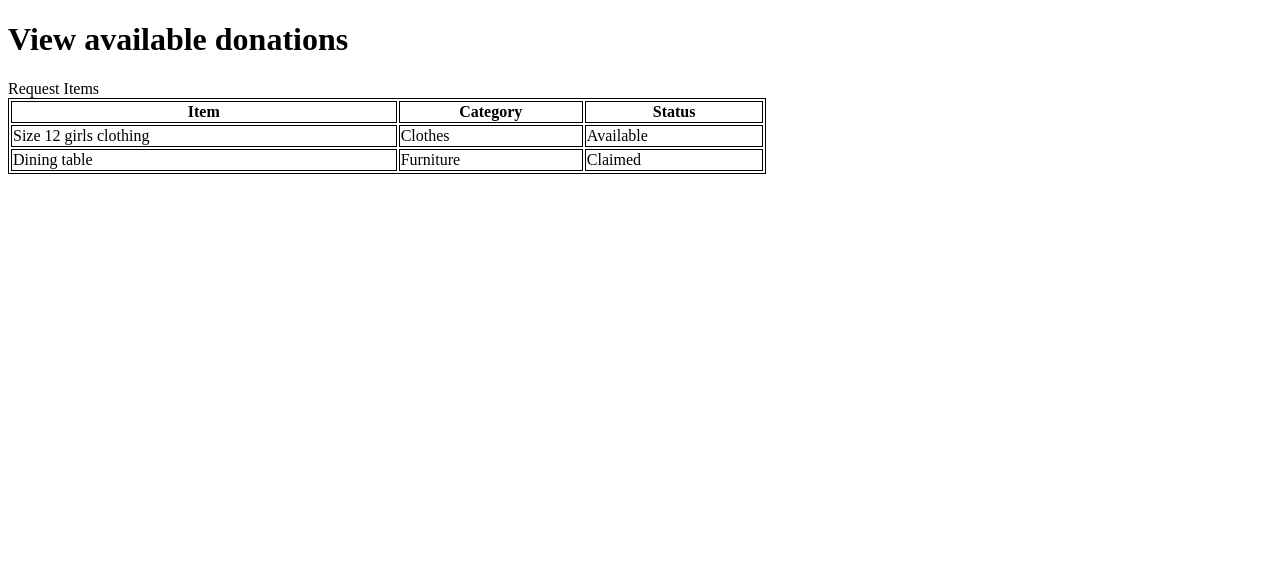
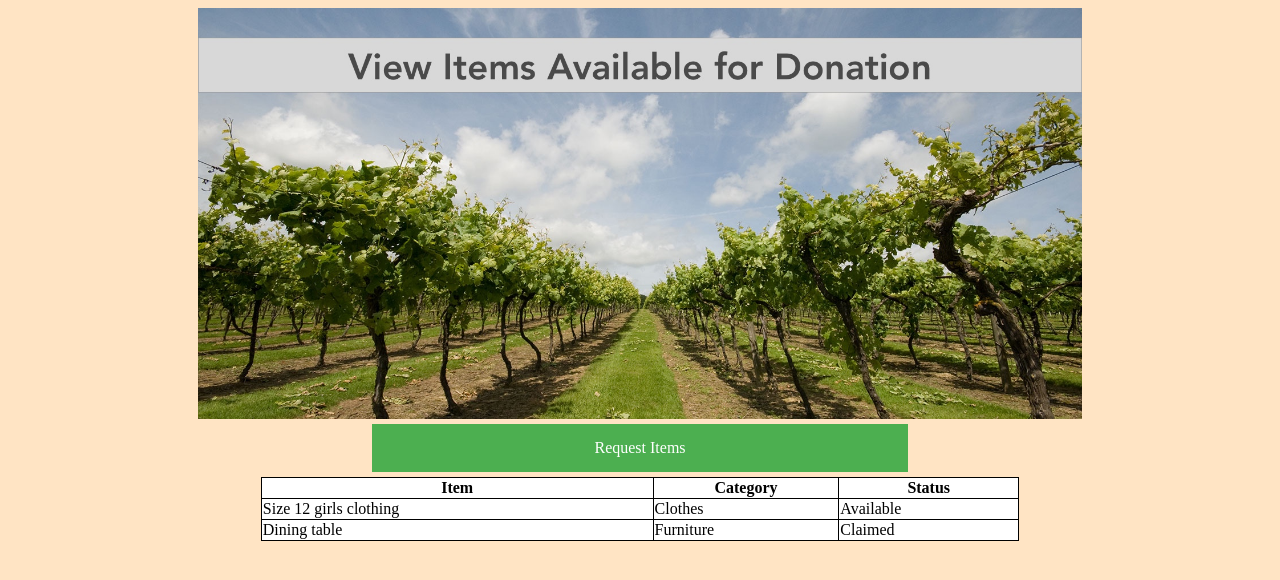
Before and after one commit to amalachirayil/WWCHackathon2017, a Django app: page /viewdonations in a window 1280 px wide. Shown: the top 580 px of the page. Run offline with Django 3.2, Linux system fonts and the light colour scheme.

Commit message:
update item request form modeled after donation form

```diff
--- a/apps/WWCapp/static/WWCapp/css/viewdonations.css
+++ b/apps/WWCapp/static/WWCapp/css/viewdonations.css
@@ -1,12 +1,44 @@
+
 table, th, td {
     border: 1px solid black;
 }
 
+body {
+	background-color: #ffe4c4;
+}
+
+img {
+    display: block;
+    margin: auto;
+}
+
+table {
+	background-color: white;
+	width: 200%;
+	border-collapse: collapse;
+    margin: auto;
+}
+
 a.button {
-    -webkit-appearance: button;
-    -moz-appearance: button;
-    appearance: button;
+    background-color: #4CAF50; /* Green */
+    border: none;
+    color: white;
+    width: 40%;
+	margin-left: 30%;
+	margin-right: 30%
+    text-align: center;
+    text-decoration: none;
+    font-size: 16px;
+    padding : 15px 15px 15px 15px;
+    margin  : 5px auto;
+    display : block;
 
-    text-decoration: none;
-    color: initial;
+    -webkit-transition-duration: 0.4s; /* Safari */
+    transition-duration: 0.4s;
+
 }
+
+.button:hover {
+    background-color: #4CAF50; /* Green */
+    color: white;
+}
--- a/apps/WWCapp/templates/WWCapp/viewdonations.html
+++ b/apps/WWCapp/templates/WWCapp/viewdonations.html
@@ -2,6 +2,11 @@
   <head>
     <meta charset="utf-8">
     <title>NapaStrong: View Donations</title>
+    <style>
+		img {
+    	width:70%;
+		}
+</style>
     {% load staticfiles %}
 
  <link rel="stylesheet" href="{% static 'WWCapp/css/viewdonations.css' %}" media="screen" title="no title"  charset="utf-8">
@@ -10,8 +15,10 @@
 
   <body>
   	<div class="main">
-  		<h1>View available donations </h1>
-		<a href="/donationRequest" class="button">Request Items</a>
+  		<img src="/static/WWCapp/images/viewDonations.jpg" alt="View Donations" align="middle">
+  		<div style="text-align: center;">
+			<a href="/requestitems" class="button">Request Items</a>
+		</div>
 		<table style="width:60%">
   			<tr>
     			<th>Item</th>
--- a/apps/WWCapp/urls.py
+++ b/apps/WWCapp/urls.py
@@ -2,9 +2,10 @@ from django.conf.urls import url
 from . import views           # This line is new!
 urlpatterns = [
     url(r'^$', views.index),     # This line has changed!
-    url(r'^donationRequest', views.donationRequest),
     url(r'^donor', views.donations),
     url(r'^register', views.register),
     url(r'^login', views.login),
-    url(r'^viewdonations', views.viewdonations)
+    url(r'^viewdonations', views.viewdonations),
+    url(r'^requestitems', views.requestitems),
+    url(r'^requestsubmit', views.requestsubmit)
 ]
--- a/apps/WWCapp/views.py
+++ b/apps/WWCapp/views.py
@@ -5,12 +5,15 @@ def index(request): #signup/login
     response = "Hello, I am your first request!"
     return render(request, 'WWCapp/index.html')
 
-def donationRequest(request):
+def requestitems(request):
     #content = {
     #        'first_name': "sushma"
 #
  #       }
-    return render(request, 'WWCapp/donationRequest.html')
+    return render(request, 'WWCapp/requestitems.html')
+
+def requestsubmit(request):
+    return redirect('/requestitems')
 
 def donations(request):
 
@@ -26,3 +29,6 @@ def login(request):
 def viewdonations(request):
 
     return render(request, 'WWCapp/viewdonations.html')
+
+def itemname(request):
+    return redirect('/donationRequest')
```
Also changed, not shown: apps/WWCapp/templates/WWCapp/donationRequest.html (deleted, +0 -30 lines), apps/WWCapp/templates/WWCapp/requestitems.html (added, +29 -0 lines), apps/WWCapp/static/WWCapp/images/viewDonations.jpg (added), apps/WWCapp/static/WWCapp/images/viewDonationsHeader.jpg (added).
